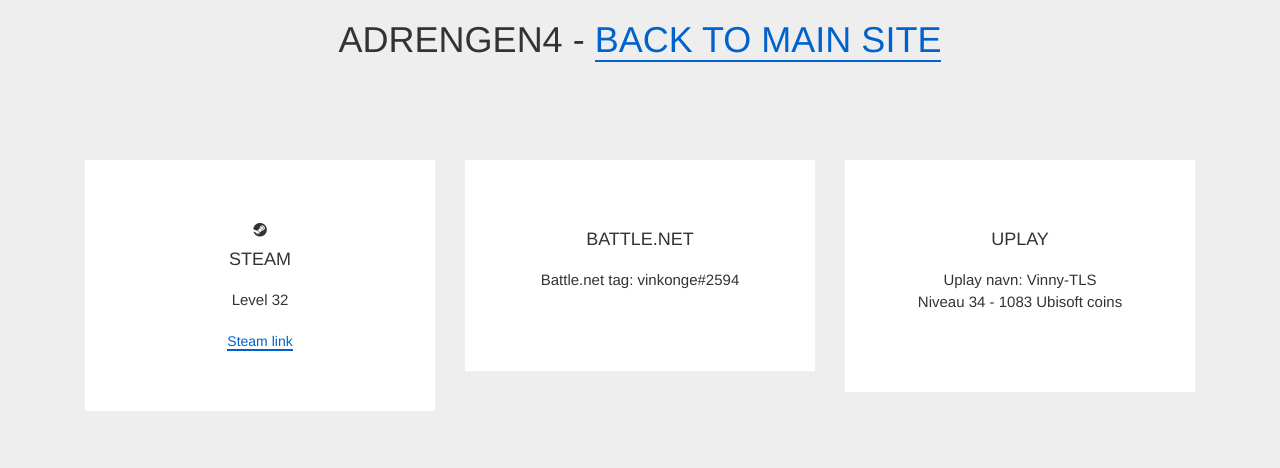
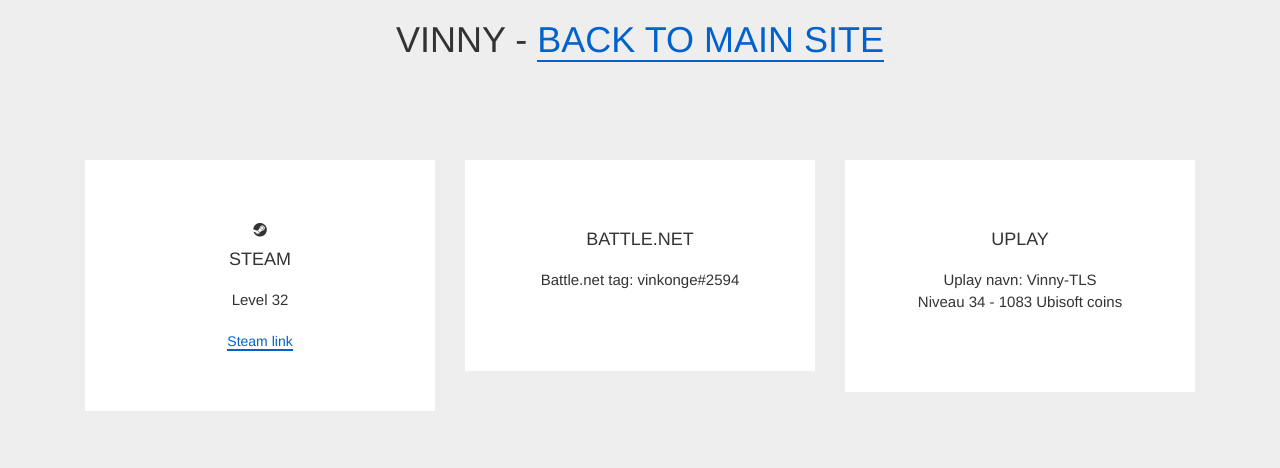
Before and after one commit to ader-tls/ader-tls.github.io, a plain HTML site: page profiles/vinny.html in a window 1280 px wide. Shown: the top 468 px of the page. Drawn offline with nearby package versions, Linux system fonts and the light colour scheme; some icons are missing.

Commit message:
Update profiles/vinny.html

```diff
--- a/profiles/vinny.html
+++ b/profiles/vinny.html
@@ -16,10 +16,10 @@
     <!-- Icons -->
     <link href="https://file.myfontastic.com/n3DoGW7S2ph9oyM2FncdjM/icons.css" rel="stylesheet">
 
-	<title>adrengen4</title>
+	<title>vinny</title>
 </head>
 <body>
-	<h1>ADRENGEN4 - <a href="http://www.talentless.dk">BACK TO MAIN SITE</a></h1>
+	<h1>VINNY - <a href="http://www.talentless.dk">BACK TO MAIN SITE</a></h1>
 	<div class="box">
     <div class="container">
      	<div class="row">
```
